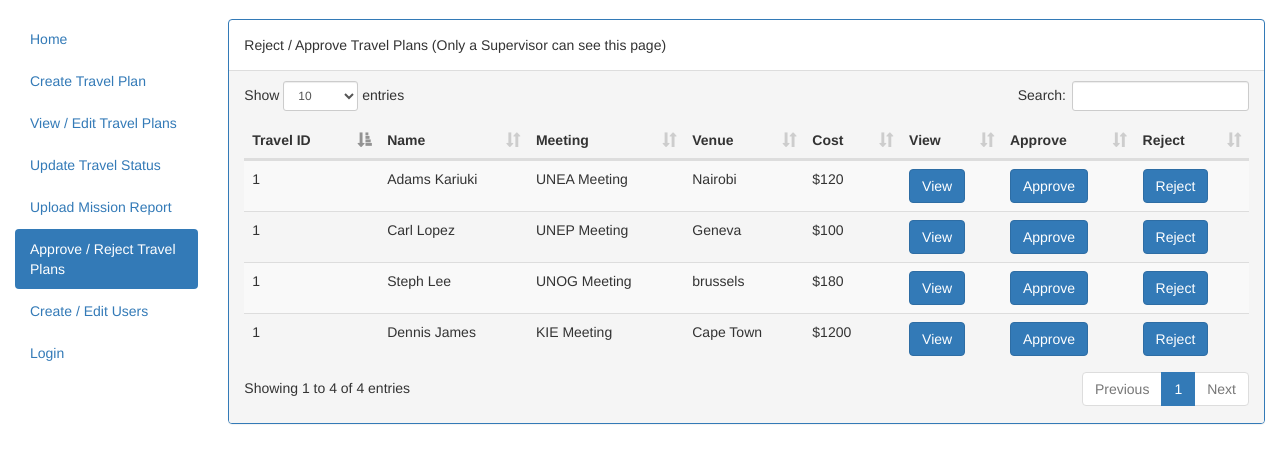
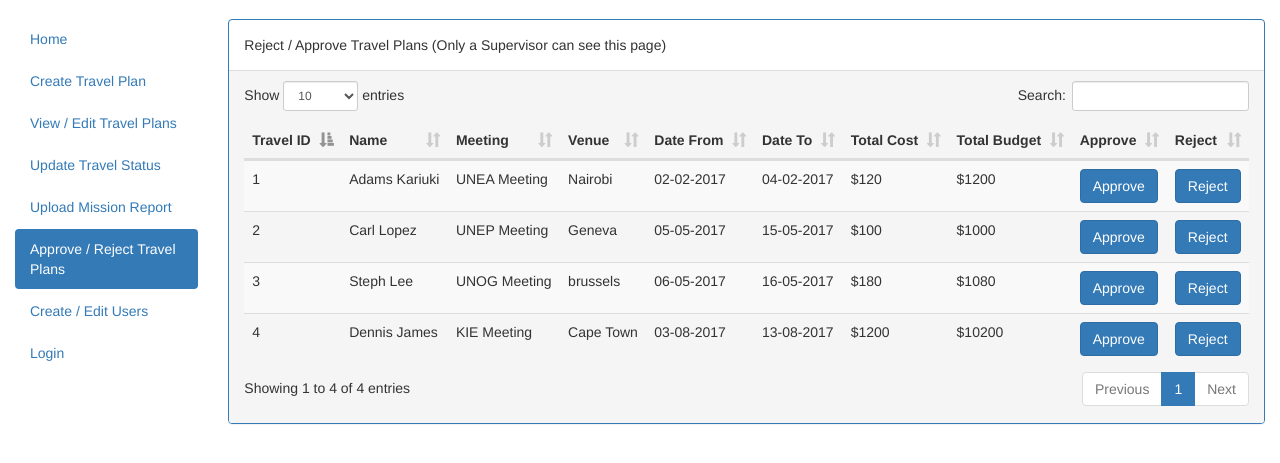
Before and after one commit to adamsdenniskariuki/ESS-Test, a PHP site: page /approve_plans.php in a window 1280 px wide. Shown: the part 51-514 px from the top of the page. Run offline with PHP 8.4, Linux system fonts and the light colour scheme.

Commit message:
Add files via upload

```diff
--- a/approve_plans.php
+++ b/approve_plans.php
@@ -40,8 +40,10 @@
 						<th>Name</th>
 						<th>Meeting</th>
 						<th>Venue</th>
-						<th>Cost</th>
-						<th>View</th>
+						<th>Date From</th>
+						<th>Date To</th>
+						<th>Total Cost</th>
+						<th>Total Budget</th>
 						<th>Approve</th>
 						<th>Reject</th>
 					</tr>
@@ -52,40 +54,48 @@
 						<td>Adams Kariuki</td>
 						<td>UNEA Meeting</td>
 						<td>Nairobi</td>
+						<td>02-02-2017</td>
+						<td>04-02-2017</td>
 						<td>$120</td>
-						<td><button type="submit" class="btn btn-primary">View</button></td>
-						<td><button type="submit" class="btn btn-primary">Approve</button></td>
-						<td><button type="submit" class="btn btn-primary">Reject</button></td>
+						<td>$1200</td>
+						<td><button type="submit" class="btn btn-primary approvebtn">Approve</button></td>
+						<td><button type="submit" class="btn btn-primary declinebtn">Reject</button></td>
 					</tr>
 					<tr>
-						<td>1</td>
+						<td>2</td>
 						<td>Carl Lopez</td>
 						<td>UNEP Meeting</td>
 						<td>Geneva</td>
+						<td>05-05-2017</td>
+						<td>15-05-2017</td>
 						<td>$100</td>
-						<td><button type="submit" class="btn btn-primary">View</button></td>
-						<td><button type="submit" class="btn btn-primary">Approve</button></td>
-						<td><button type="submit" class="btn btn-primary">Reject</button></td>
+						<td>$1000</td>
+						<td><button type="submit" class="btn btn-primary approvebtn">Approve</button></td>
+						<td><button type="submit" class="btn btn-primary declinebtn">Reject</button></td>
 					</tr>
 					<tr>
-						<td>1</td>
+						<td>3</td>
 						<td>Steph Lee</td>
 						<td>UNOG Meeting</td>
 						<td>brussels</td>
+						<td>06-05-2017</td>
+						<td>16-05-2017</td>
 						<td>$180</td>
-						<td><button type="submit" class="btn btn-primary">View</button></td>
-						<td><button type="submit" class="btn btn-primary">Approve</button></td>
-						<td><button type="submit" class="btn btn-primary">Reject</button></td>
+						<td>$1080</td>
+						<td><button type="submit" class="btn btn-primary approvebtn">Approve</button></td>
+						<td><button type="submit" class="btn btn-primary declinebtn">Reject</button></td>
 					</tr>
 					<tr>
-						<td>1</td>
+						<td>4</td>
 						<td>Dennis James</td>
 						<td>KIE Meeting</td>
 						<td>Cape Town</td>
+						<td>03-08-2017</td>
+						<td>13-08-2017</td>
 						<td>$1200</td>
-						<td><button type="submit" class="btn btn-primary">View</button></td>
-						<td><button type="submit" class="btn btn-primary">Approve</button></td>
-						<td><button type="submit" class="btn btn-primary">Reject</button></td>
+						<td>$10200</td>
+						<td><button type="submit" class="btn btn-primary approvebtn">Approve</button></td>
+						<td><button type="submit" class="btn btn-primary declinebtn">Reject</button></td>
 					</tr>
 
 				</tbody>
@@ -98,7 +108,7 @@
     </div>
 
     <!-- Modal -->
-  <div class="modal fade" tabindex="-1" id="myModal" role="dialog">
+  <div class="modal fade" tabindex="-1" id="acceptModal" role="dialog">
     <div class="modal-dialog" role="document">
 
       <!-- Modal content-->
@@ -108,16 +118,60 @@
           <h4 class="modal-title">Travel System</h4>
         </div>
         <div class="modal-body">
-          <p style = "color: red">Please fill in all the fields</p>
+		  <form action = "" method = "post">
+			<div class="form-group">
+			<label class="control-label" for="approved">Comments:</label><br />
+			<textarea id = "approved" name = "approved" cols = "70" rows = "5"></textarea>
+			</div>
+          </form>
         </div>
         <div class="modal-footer">
           <button type="button" class="btn btn-default" data-dismiss="modal">Close</button>
+          <button type="button" class="btn btn-primary" data-dismiss="modal">Approve</button>
+        </div>
+      </div>
+
+    </div>
+  </div>
+
+  <!-- Modal -->
+  <div class="modal fade" tabindex="-1" id="declineModal" role="dialog">
+    <div class="modal-dialog" role="document">
+
+      <!-- Modal content-->
+      <div class="modal-content">
+        <div class="modal-header">
+          <button type="button" class="close" data-dismiss="modal">&times;</button>
+          <h4 class="modal-title">Travel System</h4>
+        </div>
+        <div class="modal-body">
+		  <form action = "" method = "post">
+			<div class="form-group">
+			<label class="control-label" for="declined">Comments:</label><br />
+			<textarea id = "declined" name = "declined" cols = "70" rows = "5"></textarea>
+			</div>
+          </form>
+        </div>
+        <div class="modal-footer">
+          <button type="button" class="btn btn-default" data-dismiss="modal">Close</button>
+          <button type="button" class="btn btn-primary" data-dismiss="modal">Decline</button>
         </div>
       </div>
 
     </div>
   </div>
   <script type = "text/javascript">
+
+	    //function to redirect page
+		$(document).on('click', '.approvebtn', function(){
+			$('#acceptModal').modal('show');
+		});
+
+		//function to redirect page
+		$(document).on('click', '.declinebtn', function(){
+			$('#declineModal').modal('show');
+		});
+
 	    $(document).ready(function() {
 			$('#myTable').DataTable();
 			$('#nav li').removeClass('active');
```
